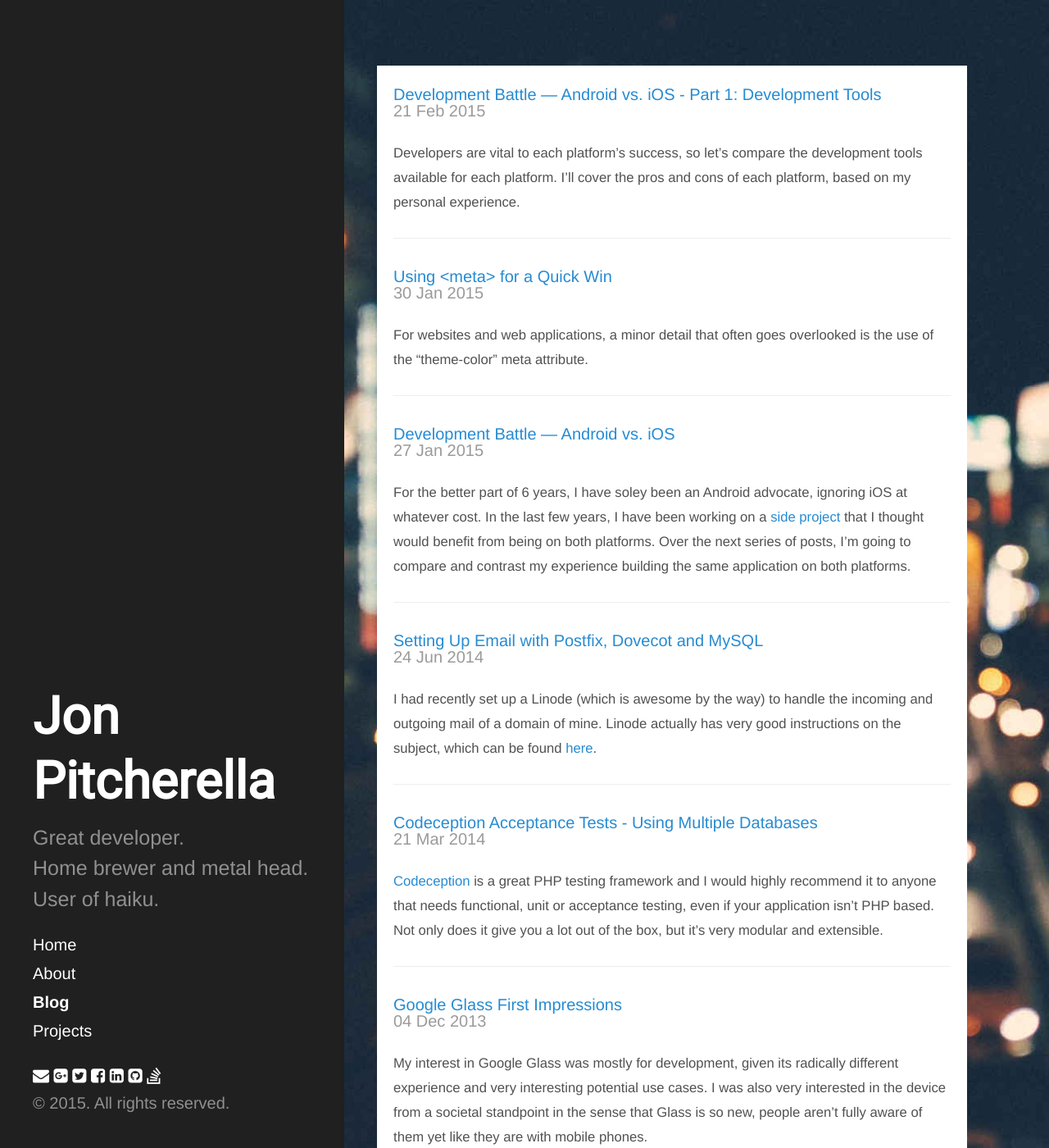
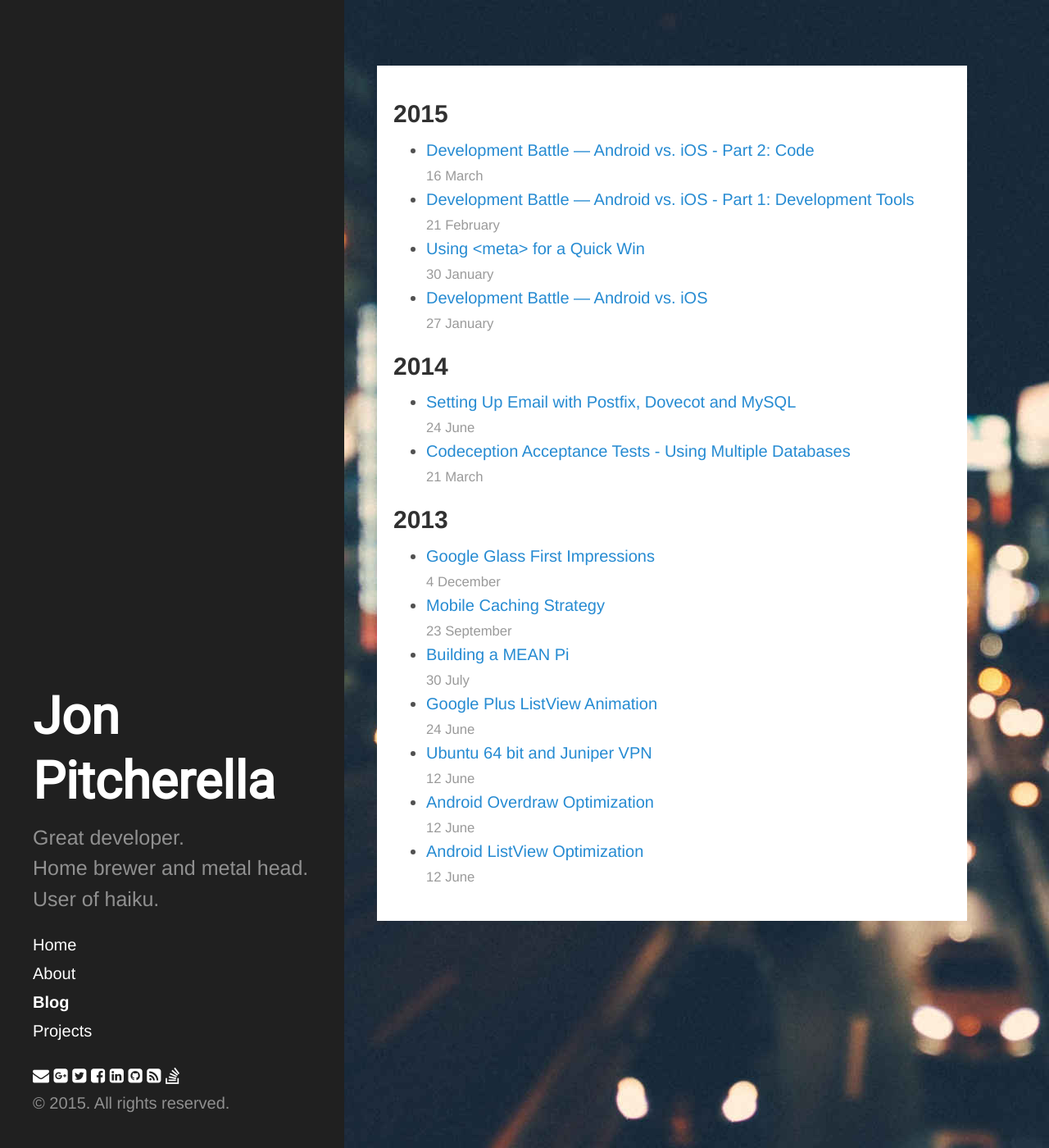
Before and after one commit to jonpitch/jonpitch.github.io, a Jekyll site: the page built from blog.md, in a window 1280 px wide and 1400 px high. Shown: the whole window at 82% size. Built offline with Jekyll 4.4.1, drawn with Linux system fonts in a browser that asks for light colours; nearby versions of some CDN libraries; Markdown is read by kramdown in place of the engine named in the settings; comment, search, counter and statistics services are not loaded; some of the changed text lies outside the part shown.

Commit message:
updating mobile and blog styles, new blog post.

```diff
--- a/_includes/sidebar.html
+++ b/_includes/sidebar.html
@@ -21,13 +21,14 @@
 
     </nav>
     <span class="sidebar-nav-item">
-      <a href="mailto:{{ site.social.email }}"><i class="fa fa-envelope fa-1x"></i></a>
-      <a href="https://plus.google.com/{{ site.social.googleplus }}" target="_blank"><i class="fa fa-google-plus-square fa-1x"></i></a>
-      <a href="https://twitter.com/{{ site.social.twitter }}" target="_blank"><i class="fa fa-twitter-square fa-1x"></i></a>
-      <a href="https://facebook.com/{{ site.social.facebook }}" target="_blank"><i class="fa fa-facebook-square fa-1x"></i></a>
-      <a href="https://www.linkedin.com/in/{{ site.social.linkedin }}" target="_blank"><i class="fa fa-linkedin-square fa-1x"></i></a>
-      <a href="https://github.com/{{ site.social.github }}" target="_blank"><i class="fa fa-github-square fa-1x"></i></a>
-      <a href="http://stackoverflow.com/{{ site.social.stackoverflow }}" target="_blank"><i class="fa fa-stack-overflow fa-1x"></i></a>
+      <a href="mailto:{{ site.social.email }}"><i class="fa fa-envelope"></i></a>
+      <a href="https://plus.google.com/{{ site.social.googleplus }}" target="_blank"><i class="fa fa-google-plus-square"></i></a>
+      <a href="https://twitter.com/{{ site.social.twitter }}" target="_blank"><i class="fa fa-twitter-square"></i></a>
+      <a href="https://facebook.com/{{ site.social.facebook }}" target="_blank"><i class="fa fa-facebook-square"></i></a>
+      <a href="https://www.linkedin.com/in/{{ site.social.linkedin }}" target="_blank"><i class="fa fa-linkedin-square"></i></a>
+      <a href="https://github.com/{{ site.social.github }}" target="_blank"><i class="fa fa-github-square"></i></a>
+      <a href="/feed.xml" target="_blank"><i class="fa fa-rss-square"></i></a>
+      <a href="http://stackoverflow.com/{{ site.social.stackoverflow }}" target="_blank"><i class="fa fa-stack-overflow"></i></a>
     </span>
 
     <p>&copy; {{ site.time | date: '%Y' }}. All rights reserved.</p>
--- a/_posts/2015-02-21-development-battle-android-vs-ios-part1.md
+++ b/_posts/2015-02-21-development-battle-android-vs-ios-part1.md
@@ -70,4 +70,4 @@ Both development environments have their strengths and weaknesses. When it comes
 
 What has been your experiences with both platforms? Since I'm really on scratching the surface of both environments, what did I miss that you think is important?
 
-Next, we'll cover what it's like to actually write code for each platform. *Stay tuned*
+Next, let's compare what it's like actually [writing code in both platforms](/2015/03/16/development-battle-android-vs-ios-part2/).
--- /dev/null
+++ b/_posts/2015-03-16-development-battle-android-vs-ios-part2.md
@@ -0,0 +1,117 @@
+---
+layout: post
+title: Development Battle &mdash; Android vs. iOS &#45; Part 2&#58; Code
+---
+
+To communicate effectively, you have to know the language. Let's take a look at the native languages of both platforms at a very high level; For iOS: Objective-C/Swift and for Android: Java.
+
+## iOS
+
+There are two languages a developer can use to write native iOS applications, Objective-C and Swift. Objective-C is a language that was created in the early 80s, while Swift was released in late 2014. Given that stark age difference, one can picture Objective-C as the grumpy old man and Swift as the hipster millenial. As you can imagine, both languages are quite different with Objective-C being very C like, verbose, etc. Swift on the other hand, while it has some Objective-C influence, it primarily looks like a scripting language, does type inference, no header files, less verbose, etc. Let's look at a few simple examples:
+
+#### Instantiation
+
+{% highlight Objective-C %}
+// Objective-C
+SomeObject *object = [[SomeObject alloc] init];
+{% endhighlight %}
+
+{% highlight Swift %}
+// Swift
+var object = Object()
+{% endhighlight %}
+
+#### Null String Check
+
+{% highlight Objective-C %}
+// Objective-C
+if (someString == (id)[NSNull null] || someString.length == 0) { ... }
+{% endhighlight %}
+
+{% highlight Swift %}
+// Swift
+if someString.isEmpty { ... }
+{% endhighlight %}
+
+#### Classes
+
+{% highlight Objective-C %}
+// Objective-C
+
+// Person.h - header
+@interface Person : NSObject
+- (void) printName;
+@end
+
+// Person.m - implementation
+#import "Person.h"
+
+@implementation Person
+- (void) printName {
+    NSLog(@"print name to log");
+}
+@end
+{% endhighlight %}
+
+{% highlight Swift %}
+// Swift
+class Person {
+    func printName() {
+        println("print name to log")
+    }
+}
+{% endhighlight %}
+
+While these examples are very trivial, take my word for it, you can extrapolate what your code base will look like. While most people are willing to put up with Objective-C to get their apps on a very popular platform, I have talked with several that just outright don't enjoy writing Objective-C code and quite frankly neither do I. Swift however is much easier to work with. In my experience, I thought I was more productive with Swift than Objective-C by a magnitude of 10. Unfortunately, given how new Swift is and how many hundreds of thousands of apps existed before it, Objective-C will be around for quite some time.
+
+## Android
+
+Native Android = Java. If you have been developing for a while, there's a chance you have encountered it in the wild. In regards to Objective-C and Swift, Java sits about in the middle in regards to age, being released around the mid 90s. For me, I started programming with C++ in high school which quickly gave way to Java, so there wasn't much new to learn, unlike Objective-C and Swift which I had put some time into. Let's look at Java with our trivial examples above:
+
+#### Instantiation
+
+{% highlight Java %}
+SomeObject object = new SomeObject();
+{% endhighlight %}
+
+#### Null String Check
+
+{% highlight Java %}
+if (someString.equals("") || someString.equals(null)) { ... }
+{% endhighlight %}
+
+#### Classes
+
+{% highlight Java %}
+class Person {
+    public void printName() {
+        // ... print name here
+    }
+}
+{% endhighlight %}
+
+Pretty straight forward. In my opinion, Java has always been pretty easy to understand and work with. Java can become verbose pretty quickly, especially when working with some of the Android SDK, but I'll take verbosity when it means the underlying concept is understandable, for example, URL encoding:
+
+{% highlight Java %}
+// Java
+String encoded = URLEncoder.encode("Some String", "UTF-8");
+{% endhighlight %}
+
+{% highlight Objective-C %}
+// Objective-C
+NSString *s = [string stringByAddingPercentEscapesUsingEncoding:NSUTF8StringEncoding];
+{% endhighlight %}
+
+Ugh.
+
+## Final Thoughts
+
+One of the negatives Android/Java has going for it, is that I typically find it takes a lot of code to accomplish something. Personally, when working on Android apps it feels to me as if things are more decoupled and I'm spending a good bit of time wiring things together. With Xcode on the other hand, there seems to be a tighter integration, so I'm accomplishing more with less. I'm not sure if that's a good thing or not.
+
+If I had to chose a preference, Java or Swift would be a draw, which is saying a lot for Swift. While Swift is new to me, I feel productive in both it and Java. On the other hand, Objective-C can die a horrible death.
+
+**Edge:** `Draw`
+
+What are your thoughts? Do you like/dislike one language more than the other? I also glanced over a lot, like namespaces, callbacks, etc., is there anything you find appealing/unappealing of one vs. the other?
+
+Up next, testing and debugging in both platforms. *Stay tuned*
--- a/blog.md
+++ b/blog.md
@@ -3,14 +3,29 @@ layout: page
 title: Blog
 ---
 
-{% for post in site.posts %}
 <div>
-	<div><a href="{{ post.url }}">{{ post.title }}</a></div>
-	<span class="post-date">{{ post.date | date_to_string }}</span>
-	<p><small>{{ post.excerpt }}</small></p>
-	<!--
-	<p><small><a href="{{ post.url }}#disqus_thread">{{ post.title }}</a></small></p>
-	-->
+{% for post in site.posts  %}
+    {% capture this_year %}{{ post.date | date: "%Y" }}{% endcapture %}
+    {% capture next_year %}{{ post.previous.date | date: "%Y" }}{% endcapture %}
+
+    {% if forloop.first %}
+    <h2 id="{{ this_year }}-ref">{{this_year}}</h2>
+    <ul>
+    {% endif %}
+
+    <li>
+		<a href="{{ post.url }}">{{ post.title }}</a><br />
+		<span class="blog-date">{{ post.date | date: "%-d %B" }}</span>
+	</li>
+
+    {% if forloop.last %}
+    </ul>
+    {% else %}
+        {% if this_year != next_year %}
+        </ul>
+        <h2 id="{{ next_year }}-ref">{{next_year}}</h2>
+        <ul>
+        {% endif %}
+    {% endif %}
+{% endfor %}
 </div>
-<hr />
-{% endfor %}
--- a/public/css/jonpitch.css
+++ b/public/css/jonpitch.css
@@ -12,3 +12,16 @@ body {
 	background: #fff;
 	padding: 1rem;
 }
+
+.blog-date {
+	margin-top: -.5rem;
+	margin-bottom: 1rem;
+	font-size: smaller;
+	color: #9a9a9a;
+}
+
+@media (max-width: 767px) {
+	.sidebar-nav-item i {
+		font-size: 2em;
+	}
+}
```
Also changed, not shown: _posts/2015-01-27-development-battle-android-vs-ios.md (+1 -1 lines).
